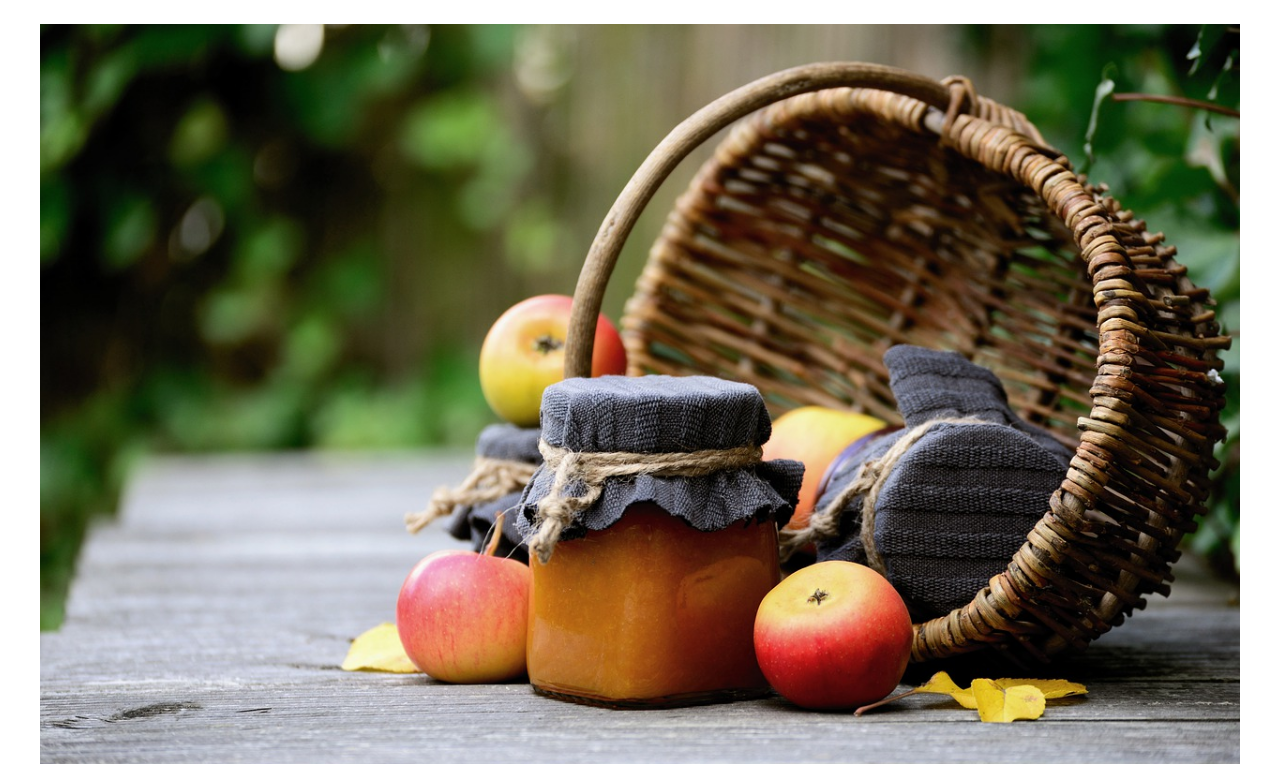
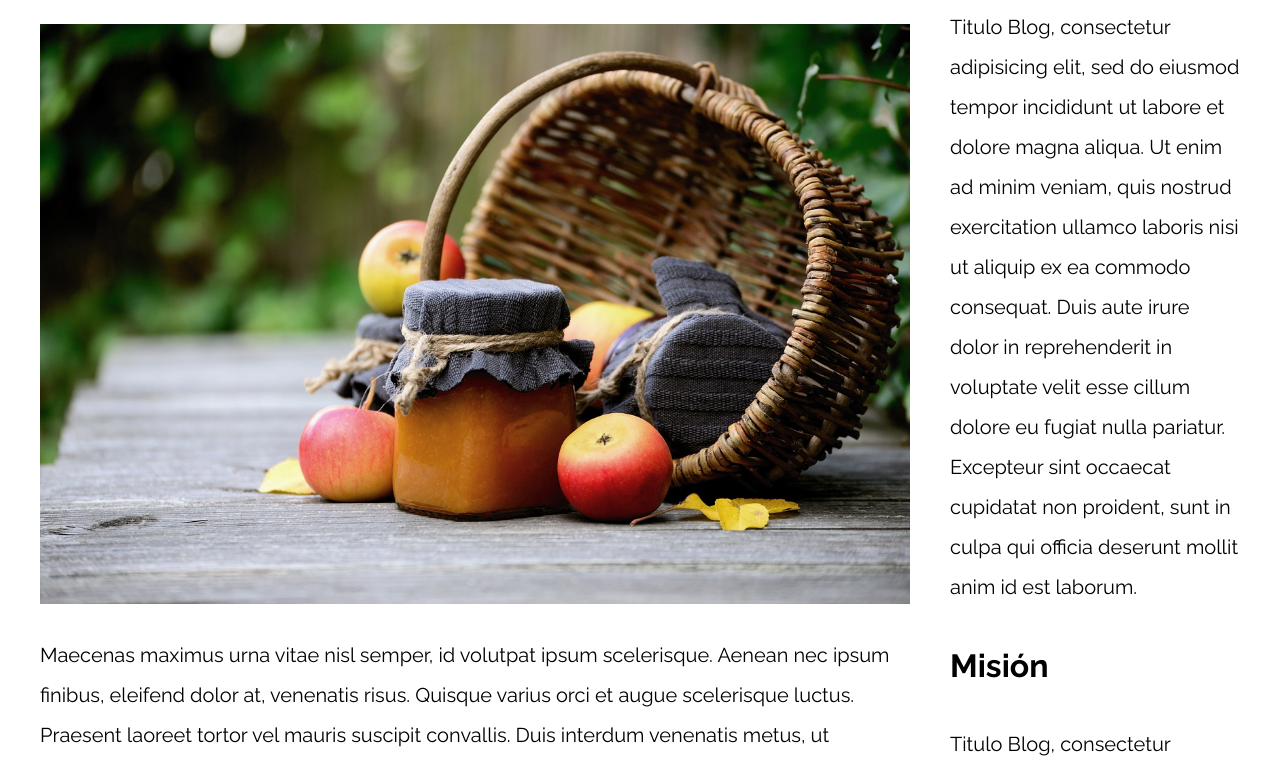
Before and after one commit to PabloAnv/PatronesRWD, a plain HTML site: page 09-con_sidebar_css_grid/index.html in a window 1280 px wide. Shown: the part 110-874 px from the top of the page. Drawn offline with nearby package versions, Linux system fonts and the light colour scheme.

Commit message:
Con Sidebar CSS Grid

```diff
--- a/09-con_sidebar_css_grid/css/styles.css
+++ b/09-con_sidebar_css_grid/css/styles.css
@@ -48,3 +48,15 @@ p {
 }
 
 /** CODIGO AQUI **/
+
+@media (min-width: 768px){
+    .grid {
+        display: grid;
+        grid-template-columns: 3fr 1fr;
+        column-gap: 4rem;
+        grid-auto-flow: column;
+    }
+    aside{
+        grid-column: 2 / 3;
+    }
+}
--- a/09-con_sidebar_css_grid/index.html
+++ b/09-con_sidebar_css_grid/index.html
@@ -12,7 +12,7 @@
 
 <body>
 
-    <div class="contenedor">
+    <div class="contenedor grid">
         <article>
             <h1>Entrada del Blog</h1>
             <img src="img/imagen1.jpg">
```
